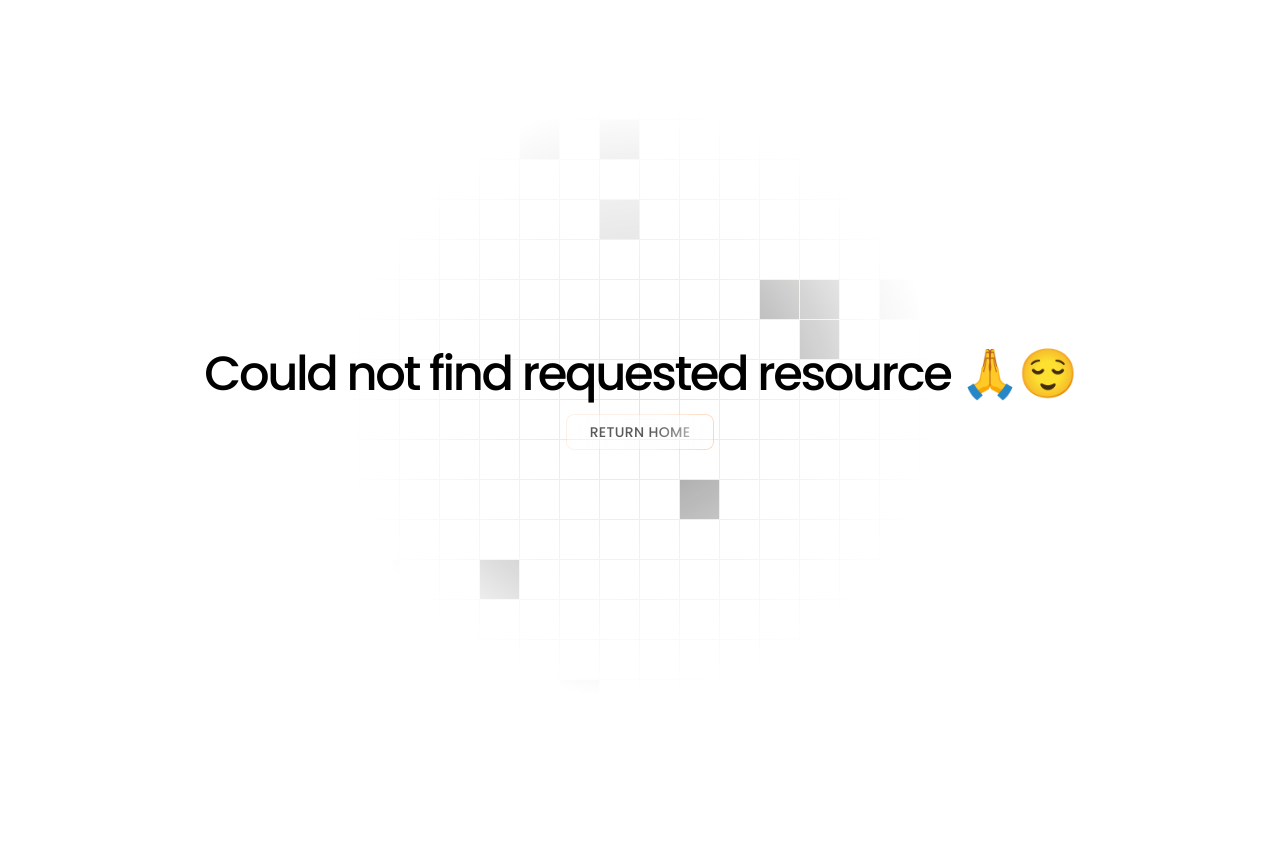
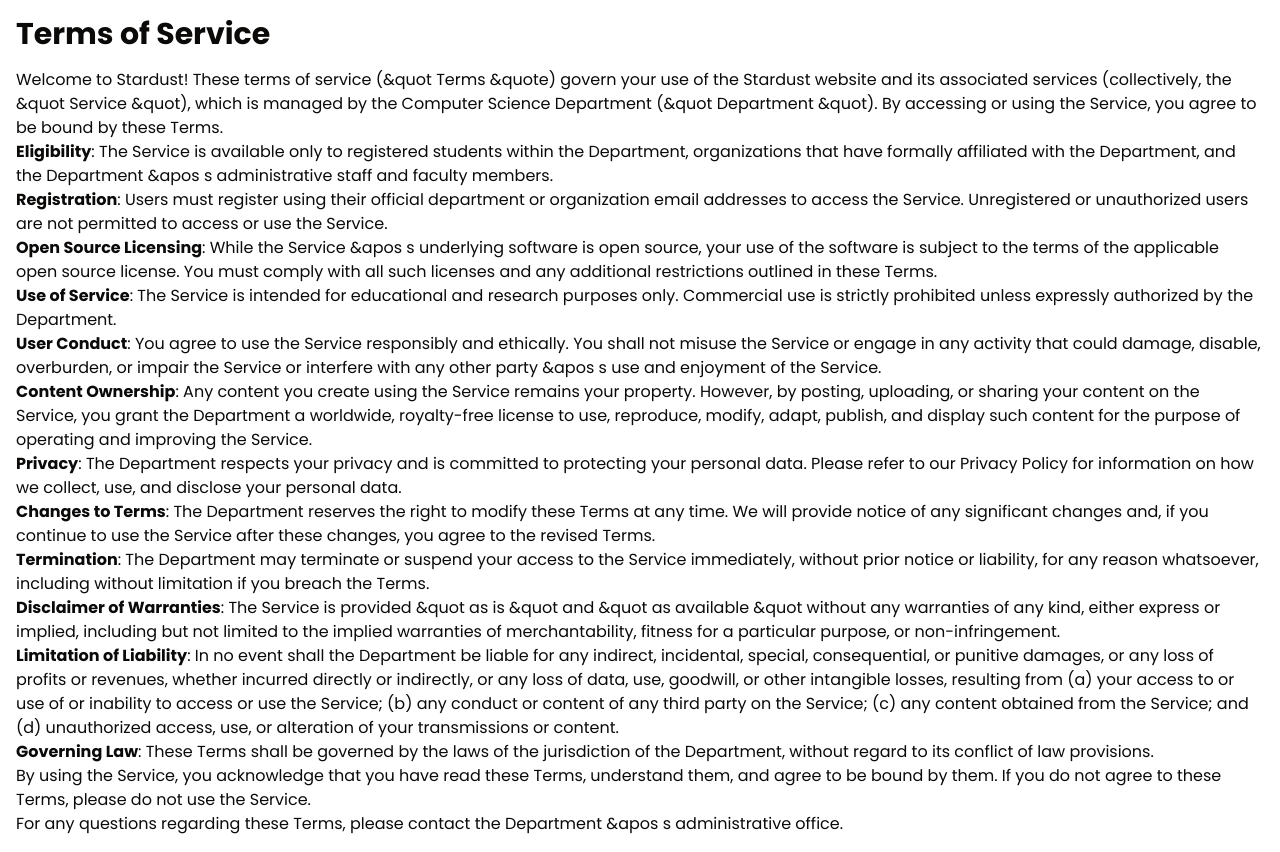
Before and after one commit to teconiq-dev/Stardust, a Next.js app: page /legal in a window 1280 px wide. Before the commit this address had no page. Before the commit the page ends 800 px from the top, so only its background shows below. Built offline with nearby package versions, Linux system fonts and the light colour scheme.

Commit message:
gave icons function and added legal and privacy terms

```diff
--- a/src/app/(auth)/login/page.tsx
+++ b/src/app/(auth)/login/page.tsx
@@ -2,17 +2,21 @@
 import Link from "next/link";
 import { UserAuthForm } from "./user-auth-form";
 import { useTheme } from "next-themes";
-import { FlipWords } from "@/components/ui/flip-words";
+
+import {
+  ToggleGroup,
+  ToggleGroupItem,
+} from "@/components/ui/toggle-group"
 import React, { useState } from "react";
 import Studentsvg from "../../../components/Icons/studentsvg";
 import OrgSvg from "../../../components/Icons/organizationsvg";
 import TeachSvg from "../../../components/Icons/teacher";
+import Terms from "@/app/legal/page";
 
 export default function AuthenticationPage() {
   const { theme } = useTheme();
-  const words = ["Student", "Organization", "Faculty"];
+  const [selectedRole, setSelectedRole] = useState("Student");
   const [, setReset] = useState(false);
-// TODO: create toggle mode for each icon and change heading accordingly
   return (
     <div className="mx-auto flex flex-1 w-full flex-col justify-center space-y-6 bg-transparent">
       {
@@ -30,56 +34,59 @@
           className="flex flex-col m-14 p-10 space-y-2 text-center transform-gpu dark:[border:1px_solid_rgba(255,255,255,.1)] dark:[box-shadow:0_-20px_80px_-20px_#8686f01f_inset]">
 
         <div>
-          <h1 className="text-2xl font-semibold tracking-tight">
-            <FlipWords words={words}/> Login
+          <h1 className="text-2xl font-semibold tracking-tight transition-all duration-300">
+            {selectedRole} Login
           </h1>
-          <p className="text-sm text-muted-foreground">
-            Enter your StudentID below to login
+          <p className="text-sm text-muted-foreground transition-all duration-300">
+            Enter your {selectedRole}ID below to login
           </p>
         </div>
         <div>
-          <div className="grid grid-cols-3 gap-x-3">
-            <button
+          <div >
+            <ToggleGroup size={"lg"}  type="single"  onValueChange={setSelectedRole} defaultValue="Student">
+              <ToggleGroupItem value="Student" aria-label="Toggle bold"
                 onMouseEnter={() => setReset(false)}
                 onMouseLeave={() => setReset(true)}
-                className="group flex transform-gpu dark:[border:1px_solid_rgba(255,255,255,.1)] dark:[box-shadow:0_-20px_80px_-20px_#8686f01f_inset]  border-white/10  items-center justify-center py-5 border rounded-lg hover:bg-transparent/50 duration-150 active:bg-transparent/50"
+                className="px-8 margin-8 group flex transform-gpu dark:[border:1px_solid_rgba(255,255,255,.1)] dark:[box-shadow:0_-20px_80px_-20px_#8686f01f_inset]  border-white/10  items-center justify-center py-8 border rounded-lg hover:bg-transparent/50 duration-150 active:bg-transparent/50"
             >
               <Studentsvg/>
               <span className="absolute opacity-0 group-hover:opacity-100 transition-opacity duration-300">
                 Student
               </span>
-            </button>
-            <button
+              </ToggleGroupItem>
+              <ToggleGroupItem value="Organization" aria-label="Toggle bold"
                 onMouseEnter={() => setReset(false)}
                 onMouseLeave={() => setReset(true)}
-                className="group flex transform-gpu dark:[border:1px_solid_rgba(255,255,255,.1)] dark:[box-shadow:0_-20px_80px_-20px_#8686f01f_inset]  border-white/10  items-center justify-center py-5 border rounded-lg hover:bg-transparent/50 duration-150 active:bg-transparent/50"
+                className="px-8 mx-5 group flex transform-gpu dark:[border:1px_solid_rgba(255,255,255,.1)] dark:[box-shadow:0_-20px_80px_-20px_#8686f01f_inset]  border-white/10  items-center justify-center py-8 border rounded-lg hover:bg-transparent/50 duration-150 active:bg-transparent/50"
             >
               <OrgSvg/>
               <span className="absolute opacity-0 group-hover:opacity-100 transition-opacity duration-300">
                 Organization
               </span>
-            </button>
-            <button
+              </ToggleGroupItem>
+              <ToggleGroupItem value="Faculty" aria-label="Toggle bold"
                 onMouseEnter={() => setReset(false)}
                 onMouseLeave={() => setReset(true)}
-                className="group flex transform-gpu dark:[border:1px_solid_rgba(255,255,255,.1)] dark:[box-shadow:0_-20px_80px_-20px_#8686f01f_inset]  border-white/10  items-center justify-center py-5 border rounded-lg hover:bg-transparent/50 duration-150 active:bg-transparent/50"
+                className="px-8 group flex transform-gpu dark:[border:1px_solid_rgba(255,255,255,.1)] dark:[box-shadow:0_-20px_80px_-20px_#8686f01f_inset]  border-white/10  items-center justify-center py-8 border rounded-lg hover:bg-transparent/50 duration-150 active:bg-transparent/50"
             >
               <TeachSvg/>
               <span className="absolute opacity-0 group-hover:opacity-100 transition-opacity duration-300">
                 Teacher
               </span>
-            </button>
+              </ToggleGroupItem>
+            </ToggleGroup>
             {/*TODO: during hover make icon invisible or give background to text */}
           </div>
         </div>
-        <UserAuthForm/>
+        <UserAuthForm selectedRole={selectedRole}/>
         <p className="px-8 text-center text-sm text-muted-foreground">
         By clicking continue, you agree to our{" "}
           <Link
-              href="/terms"
+              href="/src/app/legal/page"
               className="underline underline-offset-4 hover:text-primary"
           >
             Terms of Service
+            {/*TODO: add terms of service page(already created)*/}
           </Link>{" "}
           and{" "}
           <Link
@@ -87,6 +94,7 @@
               className="underline underline-offset-4 hover:text-primary"
           >
             Privacy Policy
+            {/*TODO: add privacy policy page(already created)*/}
           </Link>
           .
         </p>
--- a/src/app/(auth)/login/user-auth-form.tsx
+++ b/src/app/(auth)/login/user-auth-form.tsx
@@ -8,9 +8,11 @@
 import { LoaderCircle } from "lucide-react";
 import Link from "next/link";
 
-interface UserAuthFormProps extends React.HTMLAttributes<HTMLDivElement> {}
+interface UserAuthFormProps extends React.HTMLAttributes<HTMLDivElement> {
+  selectedRole: string;
+}
 
-export function UserAuthForm({ className, ...props }: UserAuthFormProps) {
+export function UserAuthForm({ className, selectedRole, ...props }: UserAuthFormProps) {
   const [isLoading, setIsLoading] = React.useState<boolean>(false);
 
   async function onSubmit(event: React.SyntheticEvent) {
@@ -33,7 +35,7 @@
               </Label>
               <Input
                 id="userID"
-                placeholder="21T1101"
+                placeholder="ID"
                 type="text"
                 autoCapitalize="none"
                 autoComplete="username"
@@ -55,6 +57,8 @@
                 disabled={isLoading}
               />
             </div>
+
+            {selectedRole === "Student" && (
                 <Link href="/student/dashboard" className="grid gap-2">
                   <Button disabled={isLoading}>
                     {isLoading && (
@@ -63,6 +67,8 @@
                     Sign In
                   </Button>
                 </Link>
+            )}
+            {selectedRole === "Organization" && (
                 <Link href="organization/lookup" className="grid gap-2">
                   <Button disabled={isLoading}>
                     {isLoading && (
@@ -71,6 +77,7 @@
                     Lookup Sign In
                   </Button>
                 </Link>
+            )}
           </div>
         </form>
       </div>
--- /dev/null
+++ b/src/app/legal/page.tsx
@@ -0,0 +1,34 @@
+"use client";
+
+import React from 'react';
+
+
+export default function TermsPage() {
+    return (
+        <div className="container mx-auto p-4">
+            <h1 className="text-3xl font-bold mb-4">Terms of Service</h1>
+            <div className="content">
+                <p>Welcome to Stardust! These terms of service (&quot Terms &quote) govern your use of the Stardust website and its associated services (collectively, the &quot Service &quot), which is managed by the Computer Science Department (&quot Department &quot). By accessing or using the Service, you agree to be bound by these Terms.</p>
+
+                <ol>
+                    <li><strong>Eligibility</strong>: The Service is available only to registered students within the Department, organizations that have formally affiliated with the Department, and the Department &apos s administrative staff and faculty members.</li>
+                    <li><strong>Registration</strong>: Users must register using their official department or organization email addresses to access the Service. Unregistered or unauthorized users are not permitted to access or use the Service.</li>
+                    <li><strong>Open Source Licensing</strong>: While the Service &apos s underlying software is open source, your use of the software is subject to the terms of the applicable open source license. You must comply with all such licenses and any additional restrictions outlined in these Terms.</li>
+                    <li><strong>Use of Service</strong>: The Service is intended for educational and research purposes only. Commercial use is strictly prohibited unless expressly authorized by the Department.</li>
+                    <li><strong>User Conduct</strong>: You agree to use the Service responsibly and ethically. You shall not misuse the Service or engage in any activity that could damage, disable, overburden, or impair the Service or interfere with any other party &apos s use and enjoyment of the Service.</li>
+                    <li><strong>Content Ownership</strong>: Any content you create using the Service remains your property. However, by posting, uploading, or sharing your content on the Service, you grant the Department a worldwide, royalty-free license to use, reproduce, modify, adapt, publish, and display such content for the purpose of operating and improving the Service.</li>
+                    <li><strong>Privacy</strong>: The Department respects your privacy and is committed to protecting your personal data. Please refer to our Privacy Policy for information on how we collect, use, and disclose your personal data.</li>
+                    <li><strong>Changes to Terms</strong>: The Department reserves the right to modify these Terms at any time. We will provide notice of any significant changes and, if you continue to use the Service after these changes, you agree to the revised Terms.</li>
+                    <li><strong>Termination</strong>: The Department may terminate or suspend your access to the Service immediately, without prior notice or liability, for any reason whatsoever, including without limitation if you breach the Terms.</li>
+                    <li><strong>Disclaimer of Warranties</strong>: The Service is provided &quot as is &quot and &quot as available &quot without any warranties of any kind, either express or implied, including but not limited to the implied warranties of merchantability, fitness for a particular purpose, or non-infringement.</li>
+                    <li><strong>Limitation of Liability</strong>: In no event shall the Department be liable for any indirect, incidental, special, consequential, or punitive damages, or any loss of profits or revenues, whether incurred directly or indirectly, or any loss of data, use, goodwill, or other intangible losses, resulting from (a) your access to or use of or inability to access or use the Service; (b) any conduct or content of any third party on the Service; (c) any content obtained from the Service; and (d) unauthorized access, use, or alteration of your transmissions or content.</li>
+                    <li><strong>Governing Law</strong>: These Terms shall be governed by the laws of the jurisdiction of the Department, without regard to its conflict of law provisions.</li>
+                </ol>
+
+                <p>By using the Service, you acknowledge that you have read these Terms, understand them, and agree to be bound by them. If you do not agree to these Terms, please do not use the Service.</p>
+
+                <p>For any questions regarding these Terms, please contact the Department &apos s administrative office.</p>
+            </div>
+        </div>
+    );
+}
--- /dev/null
+++ b/src/app/legal/privacypolicy.tsx
@@ -0,0 +1,57 @@
+
+import React from 'react';
+
+const PrivacyPolicy = () => (
+  <div>
+    <h1>Privacy Policy for Stardust</h1>
+    <p>
+      At Stardust, accessible from the Computer Science Department, one of our main priorities is the privacy of our visitors. This Privacy Policy document contains types of information that is collected and recorded by Stardust and how we use it.
+    </p>
+    <p>
+      If you have additional questions or require more information about our Privacy Policy, do not hesitate to contact us.
+    </p>
+    <p>
+      This Privacy Policy applies only to our online activities and is valid for visitors to our website with regards to the information that they shared and/or collect in Stardust. This policy is not applicable to any information collected offline or via channels other than this website.
+    </p>
+    <h2>Consent</h2>
+    <p>
+      By using our website, you hereby consent to our Privacy Policy and agree to its terms.
+    </p>
+    <h2>Information we collect</h2>
+    <p>
+      The personal information that you are asked to provide, and the reasons why you are asked to provide it, will be made clear to you at the point we ask you to provide your personal information.
+    </p>
+    <p>
+      If you contact us directly, we may receive additional information about you such as your name, email address, phone number, the contents of the message and/or attachments you may send us, and any other information you may choose to provide.
+    </p>
+    <p>
+      When you register for an Account, we may ask for your contact information, including items such as name, company name, address, email address, and telephone number.
+    </p>
+    <h2>How we use your information</h2>
+    <p>
+      We use the information we collect in various ways, including to:
+    </p>
+    <ul>
+      <li>Provide, operate, and maintain our website</li>
+      <li>Improve, personalize, and expand our website</li>
+      <li>Understand and analyze how you use our website</li>
+      <li>Develop new products, services, features, and functionality</li>
+      <li>Communicate with you, either directly or through one of our partners, including for customer service, to provide you with updates and other information relating to the website, and for marketing and promotional purposes</li>
+      <li>Send you emails</li>
+      <li>Find and prevent fraud</li>
+    </ul>
+    <h2>Log Files</h2>
+    <p>
+      Stardust follows a standard procedure of using log files. These files log visitors when they visit websites. All hosting companies do this and a part of hosting services &apos analytics. The information collected by log files include internet protocol (IP) addresses, browser type, Internet Service Provider (ISP), date and time stamp, referring/exit pages, and possibly the number of clicks. These are not linked to any information that is personally identifiable. The purpose of the information is for analyzing trends, administering the site, tracking users &apos movement on the website, and gathering demographic information.
+    </p>
+    <h2>Children &apos s Information</h2>
+    <p>
+      Another part of our priority is adding protection for children while using the internet. We encourage parents and guardians to observe, participate in, and/or monitor and guide their online activity.
+    </p>
+    <p>
+      Stardust does not knowingly collect any Personal Identifiable Information from children under the age of 13. If you think that your child provided this kind of information on our website, we strongly encourage you to contact us immediately and we will do our best efforts to promptly remove such information from our records.
+    </p>
+  </div>
+);
+
+export default PrivacyPolicy;
```
Also changed, not shown: src/app/globals.css (line endings or trailing spaces). Lines whose indentation alone changed are shown as unchanged.
